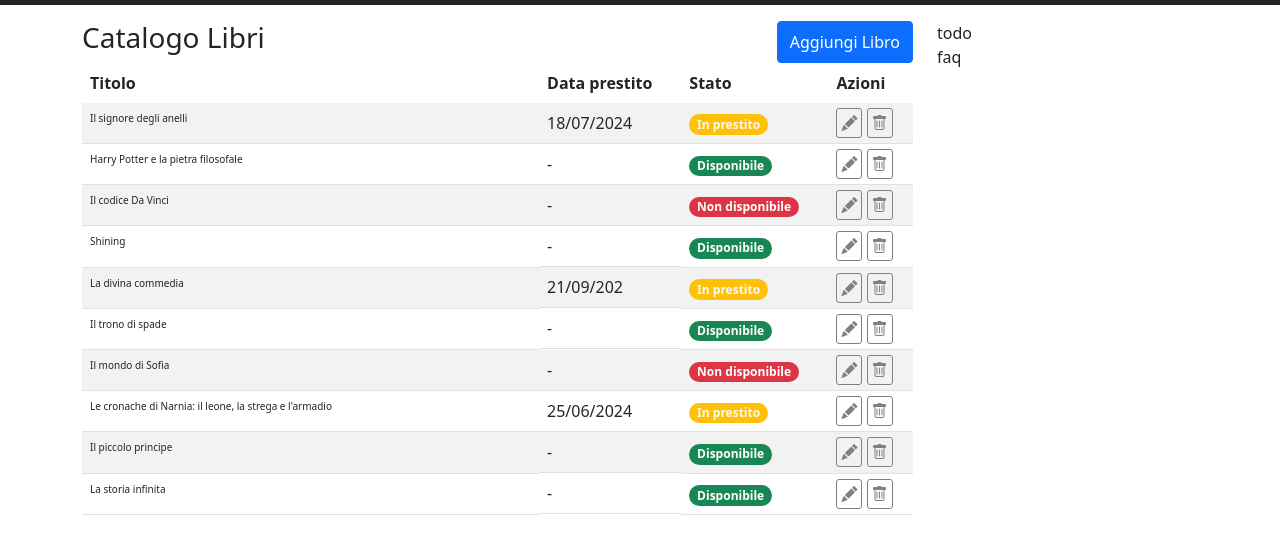
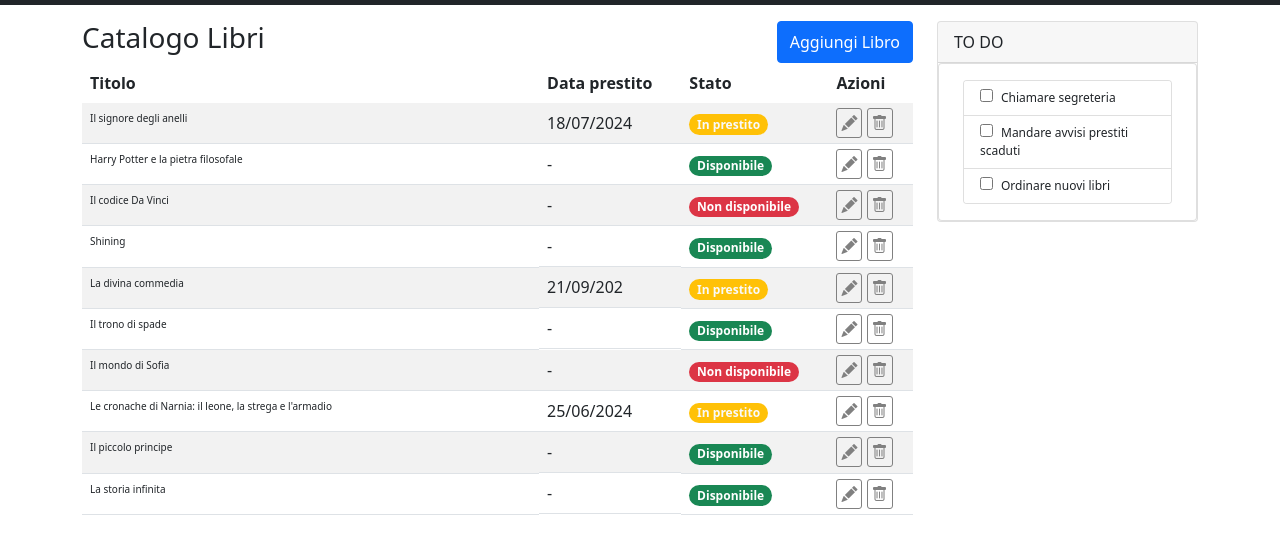
Before and after one commit to MichelangeloCaltagirone/html-css-bootstrap-dashboard, a plain HTML site: page index.html in a window 1280 px wide. Shown: the part 81-634 px from the top of the page. Drawn offline with nearby package versions, Linux system fonts and the light colour scheme.

Commit message:
Add TODO section

```diff
--- a/css/style.css
+++ b/css/style.css
@@ -20,6 +20,9 @@ td i {
     padding: 3px 4px;
     border-radius: 3px;
 }
+#todo li {
+    font-size: 12px;
+}
 /* tr td:nth-child(2) {
     font-size: 12px;
 } */
--- a/index.html
+++ b/index.html
@@ -61,6 +61,7 @@
                         <h3>Catalogo Libri</h3>
                         <button type="button" class="btn btn-primary">Aggiungi Libro</button>
                     </div>
+                    <!-- Table part -->
                     <table class="table table-striped table-hover">
                         <thead>
                           <tr>
@@ -165,7 +166,22 @@
 
                 </div>
                 <div class="col col-lg-3">
-                    todo <br> faq
+                    <!-- TODO section -->
+                    <div class="card " style="width: 100%;">
+                        <div class="card-header">
+                          TO DO
+                        </div>
+                        <div class="card py-3 px-4" id="todo">
+                            <div class="card" style="width: 100%;">
+                                <ul class="list-group list-group-flush">
+                                  <li class="list-group-item"><input class="me-2" type="checkbox">Chiamare segreteria</li>
+                                  <li class="list-group-item"><input class="me-2" type="checkbox">Mandare avvisi prestiti scaduti</li>
+                                  <li class="list-group-item"><input class="me-2" type="checkbox">Ordinare nuovi libri</li>
+                                </ul>
+                              </div>
+                        </div>
+                    </div>
+                    <!-- FAQ section -->
                 </div>
             </div>
         </div>
```
